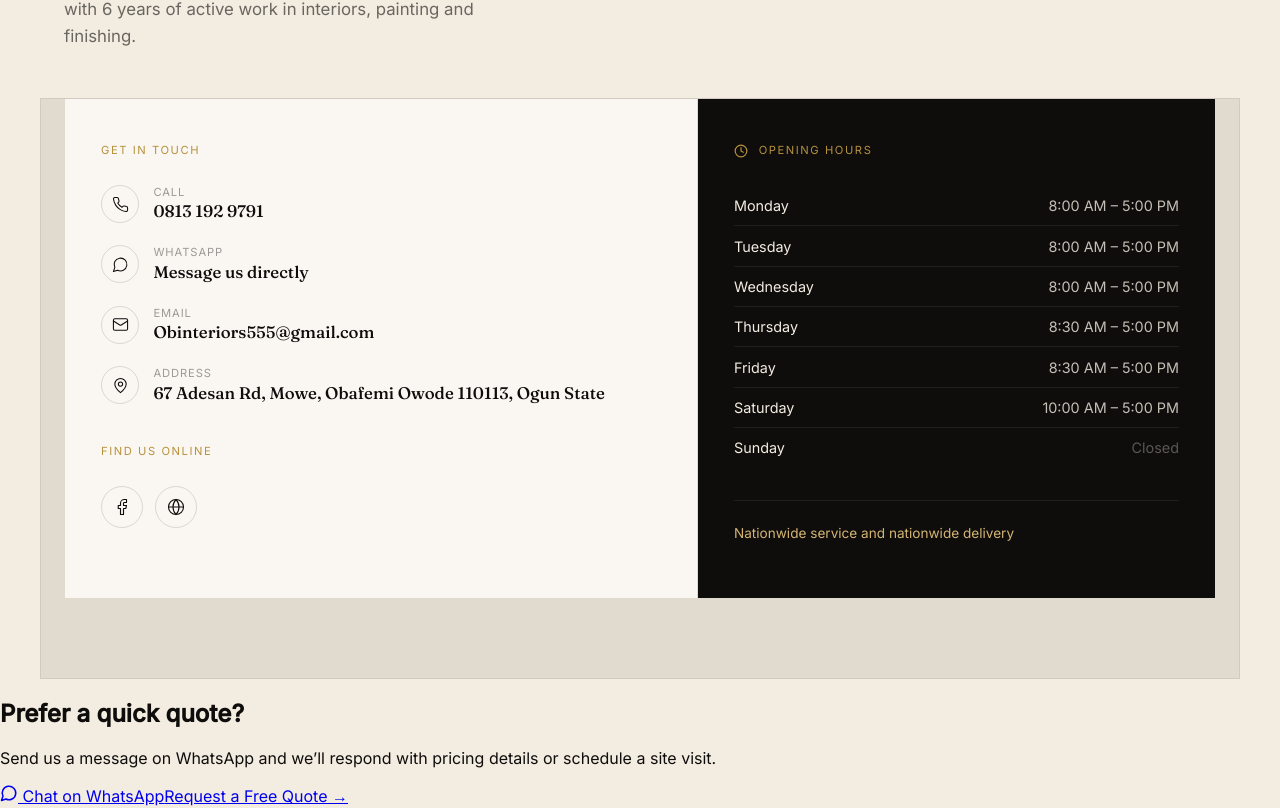
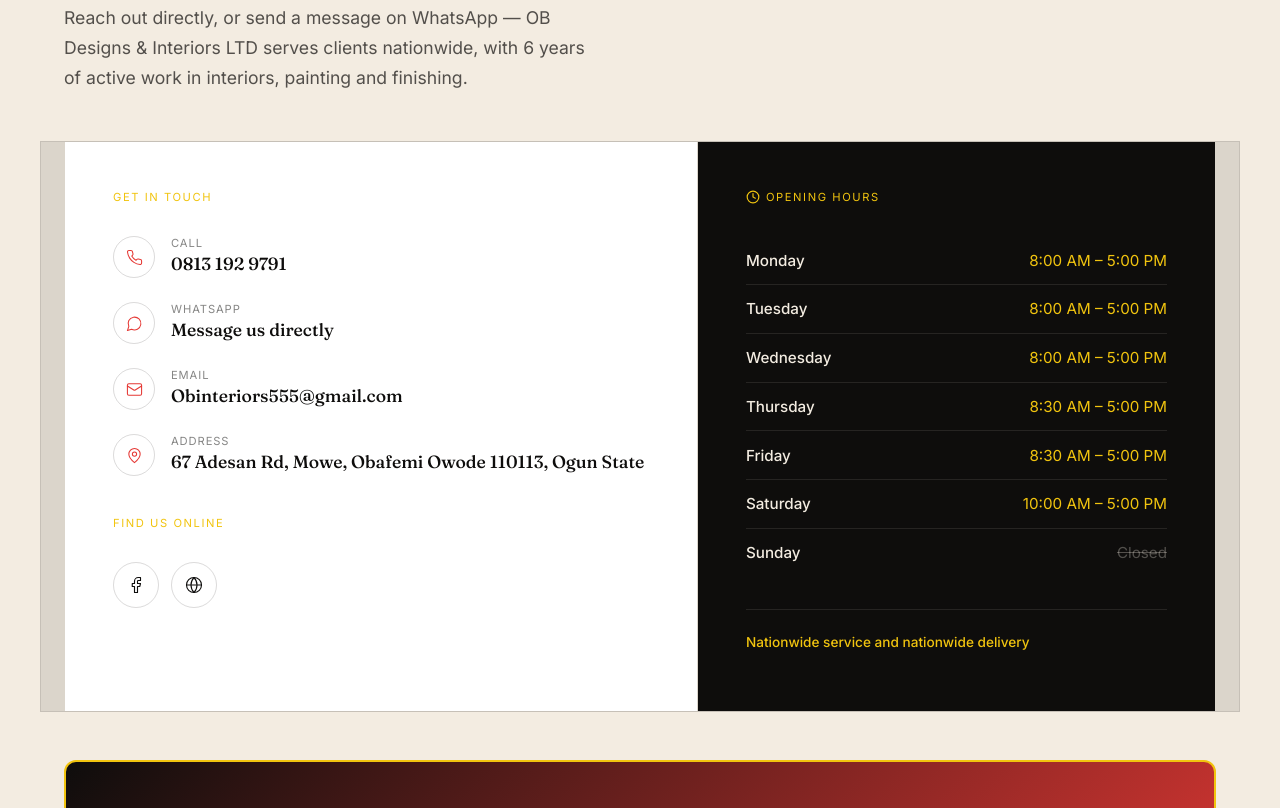
Before and after one commit to ashleybrown22343-max/obdesigns, a React (Vite) app: page /contact in a window 1280 px wide. Shown: the part 353-1161 px from the top of the page. Built offline with nearby package versions, Linux system fonts and the light colour scheme.

Commit message:
Update contact.css

```diff
--- a/src/styles/contact.css
+++ b/src/styles/contact.css
@@ -1,8 +1,16 @@
+/* =============================
+   OB Designs & Interiors
+   World-Class Contact Page
+   ============================= */
+
 .contactPage {
-  background: #F3ECE1;
+  background: var(--off-white);
   min-height: 100vh;
+  font-family: "Inter", sans-serif;
+  padding-bottom: 4rem;
 }
 
+/* Hero Section */
 .contactHero {
   padding: 5rem 1.5rem 3rem;
   max-width: 1200px;
@@ -14,37 +22,46 @@
   font-size: 0.75rem;
   letter-spacing: 0.16em;
   text-transform: uppercase;
-  color: #B7913C;
+  color: var(--red);
   margin: 0 0 1rem;
+  font-weight: 600;
+}
+
+.heroAccentLine {
+  width: 56px;
+  height: 4px;
+  background: var(--red);
+  margin: 0 0 1.5rem;
 }
 
 .contactHero h1 {
   font-family: "Fraunces", serif;
-  font-size: clamp(2.25rem, 5vw, 3.5rem);
-  line-height: 1.08;
-  color: #0E0D0C;
+  font-size: clamp(2.5rem, 5vw, 4rem);
+  line-height: 1.05;
+  color: var(--black);
   margin: 0 0 1rem;
-  max-width: 20ch;
+  max-width: 18ch;
 }
 
 .contactHero p {
   font-family: "Inter", sans-serif;
-  font-size: 1.05rem;
-  color: #0E0D0C99;
-  max-width: 42ch;
-  line-height: 1.6;
+  font-size: 1.1rem;
+  color: rgba(14, 13, 12, 0.7);
+  max-width: 48ch;
+  line-height: 1.7;
   margin: 0;
 }
 
+/* Grid Layout */
 .contactGrid {
   max-width: 1200px;
   margin: 0 auto;
-  padding: 0 1.5rem 5rem;
+  padding: 0 1.5rem;
   display: grid;
   grid-template-columns: 1.1fr 0.9fr;
   gap: 1px;
-  background: #0E0D0C14;
-  border: 1px solid #0E0D0C14;
+  background: rgba(14, 13, 12, 0.1);
+  border: 1px solid rgba(14, 13, 12, 0.1);
 }
 
 @media (max-width: 860px) {
@@ -53,13 +70,18 @@
   }
 }
 
+/* Panels */
 .panel {
-  background: #FAF7F2;
-  padding: 2.75rem 2.25rem;
+  padding: 3rem;
 }
 
-.panel + .panel {
-  background: #0E0D0C;
+.lightPanel {
+  background: #FFFFFF;
+}
+
+.darkPanel {
+  background: var(--black);
+  color: var(--off-white);
 }
 
 .panelLabel {
@@ -67,41 +89,47 @@
   font-size: 0.7rem;
   letter-spacing: 0.14em;
   text-transform: uppercase;
-  color: #B7913C;
-  margin: 0 0 1.75rem;
+  color: var(--gold);
+  margin: 0 0 2rem;
+  display: flex;
+  align-items: center;
 }
 
+/* Contact List */
 .contactList {
   list-style: none;
   margin: 0 0 2.5rem;
   padding: 0;
   display: grid;
-  gap: 1.4rem;
+  gap: 1.5rem;
 }
 
 .contactRow {
   display: flex;
   align-items: flex-start;
-  gap: 0.9rem;
+  gap: 1rem;
   text-decoration: none;
-  color: #0E0D0C;
+  color: var(--black);
 }
 
 .contactRow .iconWrap {
   flex-shrink: 0;
-  width: 38px;
-  height: 38px;
-  border-radius: 999px;
-  border: 1px solid #0E0D0C22;
+  width: 42px;
+  height: 42px;
+  border-radius: 50%;
+  border: 1px solid rgba(14, 13, 12, 0.15);
   display: flex;
   align-items: center;
   justify-content: center;
-  transition: border-color 0.2s ease, background-color 0.2s ease;
+  color: var(--red);
+  transition: all 0.2s ease;
 }
 
 .contactRow:hover .iconWrap {
-  border-color: #B7913C;
-  background: #B7913C11;
+  border-color: var(--red);
+  background: var(--red);
+  color: var(--off-white);
+  transform: translateY(-2px);
 }
 
 .contactRow .label {
@@ -109,57 +137,56 @@
   font-size: 0.7rem;
   letter-spacing: 0.08em;
   text-transform: uppercase;
-  color: #0E0D0C66;
+  color: rgba(14, 13, 12, 0.5);
   margin: 0 0 0.15rem;
   display: block;
 }
 
 .contactRow .value {
   font-family: "Fraunces", serif;
-  font-size: 1.05rem;
-  color: #0E0D0C;
+  font-size: 1.1rem;
+  color: var(--black);
 }
 
+/* Social Icons */
 .socialRow {
   display: flex;
   gap: 0.75rem;
-  margin-top: 0.5rem;
 }
 
 .socialIcon {
-  width: 42px;
-  height: 42px;
-  border-radius: 999px;
-  border: 1px solid #0E0D0C22;
+  width: 46px;
+  height: 46px;
+  border-radius: 50%;
+  border: 1px solid rgba(14, 13, 12, 0.15);
   display: flex;
   align-items: center;
   justify-content: center;
-  color: #0E0D0C;
+  color: var(--black);
   transition: all 0.2s ease;
 }
 
 .socialIcon:hover {
-  background: #0E0D0C;
-  border-color: #0E0D0C;
-  color: #F3ECE1;
-  transform: translateY(-2px);
+  background: var(--gold);
+  border-color: var(--gold);
+  color: var(--black);
+  transform: translateY(-3px);
 }
 
-/* dark hours panel */
+/* Hours (Dark Panel) */
 .hoursList {
   list-style: none;
   margin: 0;
   padding: 0;
-  font-family: "Inter", sans-serif;
-  font-size: 0.9rem;
 }
 
 .hoursRow {
   display: flex;
   justify-content: space-between;
-  padding: 0.7rem 0;
-  border-bottom: 1px solid #F3ECE114;
-  color: #F3ECE1cc;
+  padding: 0.9rem 0;
+  border-bottom: 1px solid rgba(243, 236, 225, 0.1);
+  color: rgba(243, 236, 225, 0.8);
+  font-size: 0.95rem;
 }
 
 .hoursRow:last-child {
@@ -167,18 +194,111 @@
 }
 
 .hoursRow .day {
-  color: #F3ECE1;
+  color: var(--off-white);
+  font-weight: 500;
+}
+
+.hoursRow .time {
+  color: var(--gold);
 }
 
 .hoursRow.closed .time {
-  color: #F3ECE155;
+  color: rgba(243, 236, 225, 0.3);
+  text-decoration: line-through;
 }
 
 .serviceNote {
   margin-top: 2rem;
   padding-top: 1.5rem;
-  border-top: 1px solid #F3ECE114;
-  font-family: "Inter", sans-serif;
+  border-top: 1px solid rgba(243, 236, 225, 0.1);
   font-size: 0.85rem;
-  color: #D4B472;
+  color: var(--gold);
+  font-weight: 500;
+}
+
+/* CTA Banner Section */
+.contactCtaBanner {
+  max-width: 1200px;
+  margin: 3rem auto 0;
+  padding: 0 1.5rem;
+}
+
+.contactCtaInner {
+  background: linear-gradient(135deg, var(--black) 0%, var(--red) 100%);
+  border-radius: 12px;
+  padding: 3rem;
+  text-align: center;
+  border: 2px solid var(--gold);
+}
+
+.contactCtaInner h2 {
+  font-family: "Fraunces", serif;
+  font-size: clamp(1.5rem, 3vw, 2.5rem);
+  color: var(--off-white);
+  margin: 0 0 0.5rem;
+}
+
+.contactCtaInner p {
+  font-size: 1rem;
+  color: rgba(243, 236, 225, 0.8);
+  margin: 0 0 2rem;
+  max-width: 50ch;
+  margin-left: auto;
+  margin-right: auto;
+}
+
+.contactCtaButtons {
+  display: flex;
+  gap: 1rem;
+  justify-content: center;
+  flex-wrap: wrap;
+}
+
+.ctaBtnWhatsapp {
+  display: inline-flex;
+  align-items: center;
+  gap: 0.5rem;
+  background: var(--off-white);
+  color: var(--black);
+  padding: 0.9rem 1.8rem;
+  text-decoration: none;
+  font-weight: 600;
+  font-size: 0.9rem;
+  transition: all 0.2s ease;
+}
+
+.ctaBtnWhatsapp:hover {
+  background: var(--gold);
+  transform: translateY(-2px);
+}
+
+.ctaBtnConsultation {
+  display: inline-flex;
+  align-items: center;
+  gap: 0.5rem;
+  border: 1px solid rgba(243, 236, 225, 0.4);
+  color: var(--off-white);
+  padding: 0.9rem 1.8rem;
+  text-decoration: none;
+  font-weight: 500;
+  font-size: 0.9rem;
+  transition: all 0.2s ease;
+}
+
+.ctaBtnConsultation:hover {
+  border-color: var(--gold);
+  color: var(--gold);
+  transform: translateY(-2px);
+}
+
+@media (max-width: 600px) {
+  .contactHero {
+    padding-top: 3rem;
   }
+  .panel {
+    padding: 2rem;
+  }
+  .contactCtaInner {
+    padding: 2rem 1.5rem;
+  }
+  }
```
